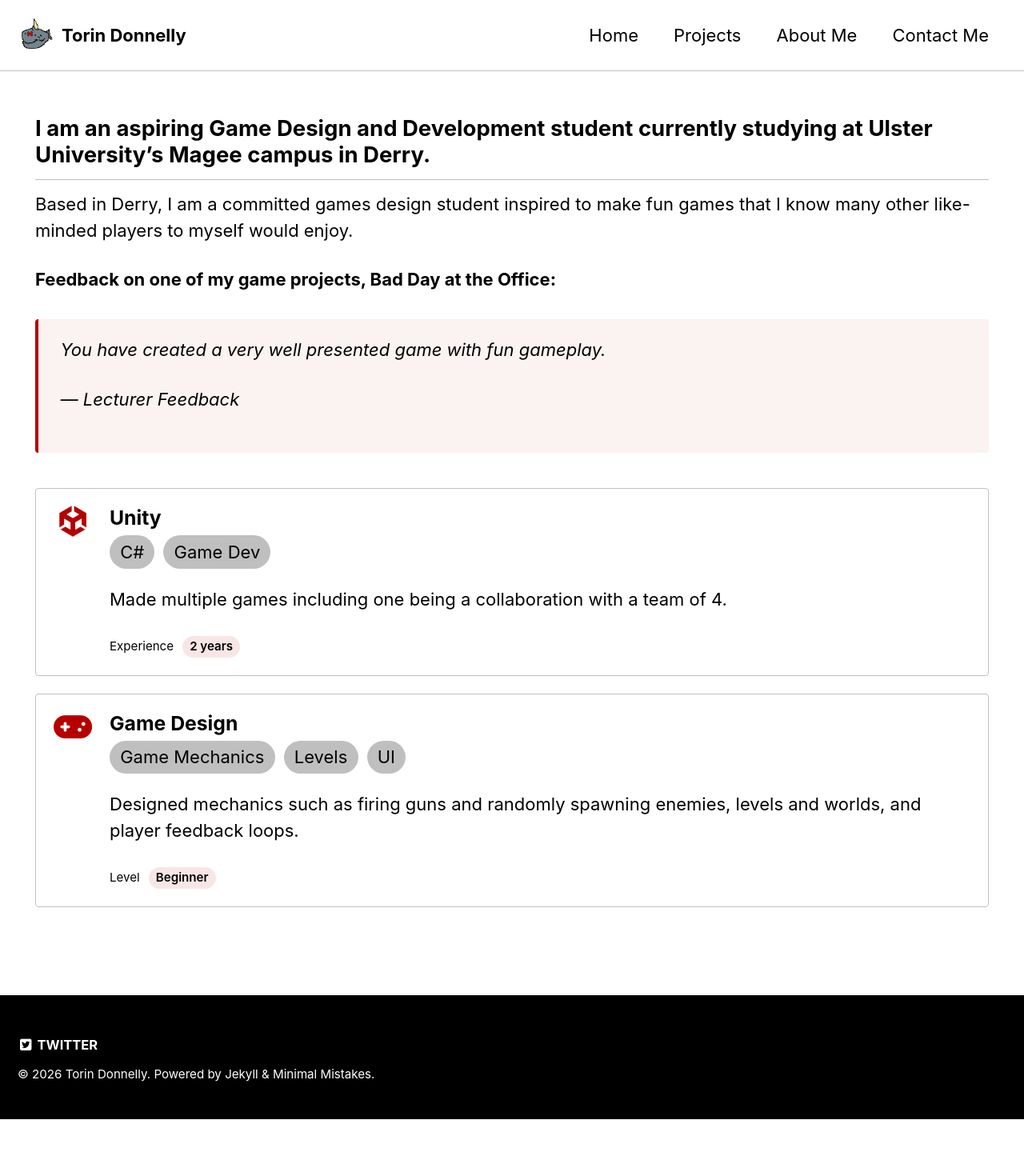
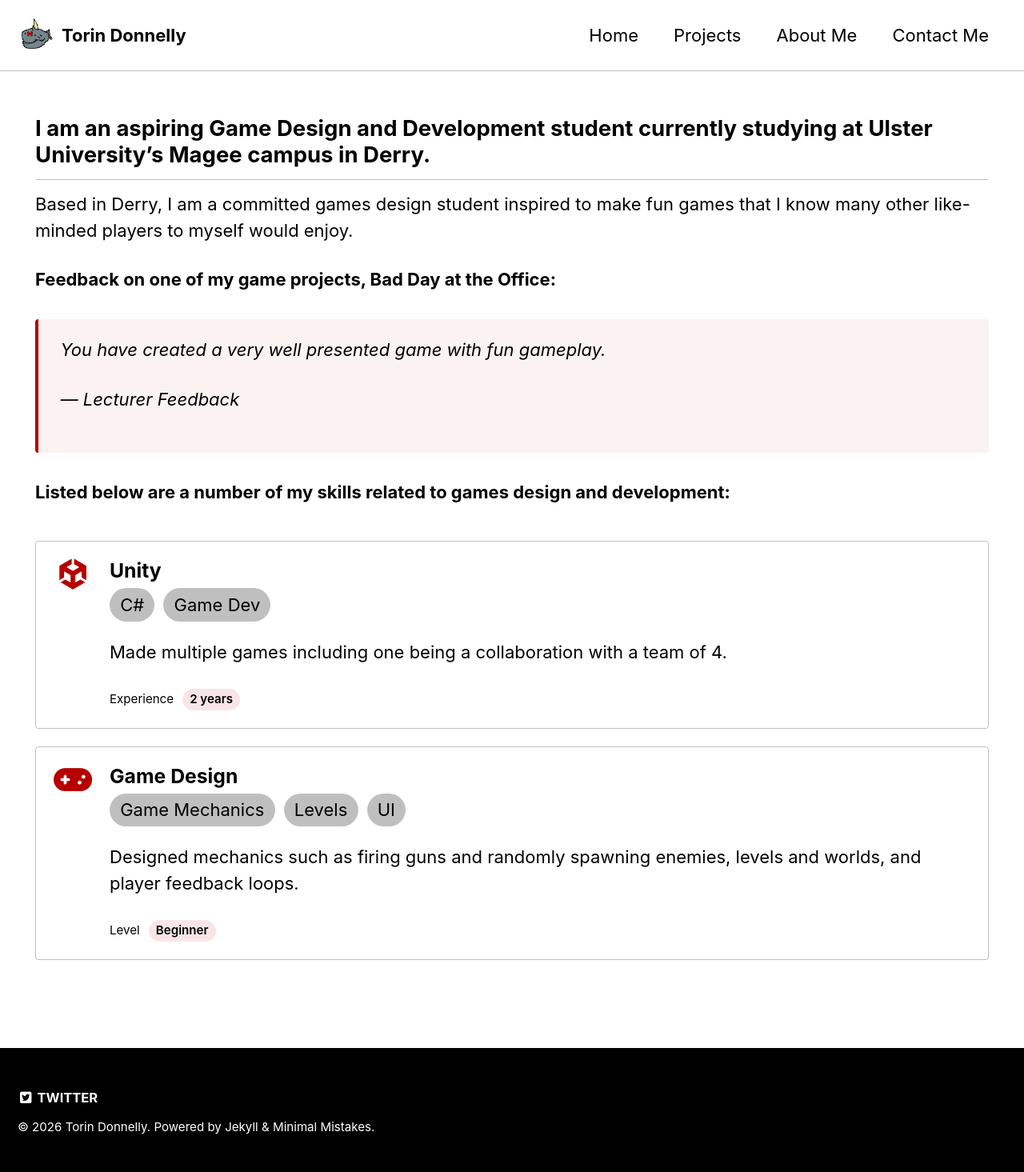
Before and after one commit to Orange-Piccolo/Orange-Piccolo.github.io, a Jekyll site: the page built from _pages/about-me.md, in a window 1280 px wide. Shown: the whole page at 80% size. Built offline with Jekyll 4.4.1, drawn with Linux system fonts in a browser that asks for light colours; before the commit the page ends 1399 px from its top, so only the background shows below that.

Commit message:
Add skills section to about me page

```diff
--- a/_pages/about-me.md
+++ b/_pages/about-me.md
@@ -21,4 +21,5 @@ Based in Derry, I am a committed games design student inspired to make fun games
 **Feedback on one of my game projects, Bad Day at the Office:**
 {% include quote text="You have created a very well presented game with fun gameplay." author="Lecturer Feedback" %}
 
+**Listed below are a number of my skills related to games design and development:**
 {% include skills skills=page.skills %}
```
